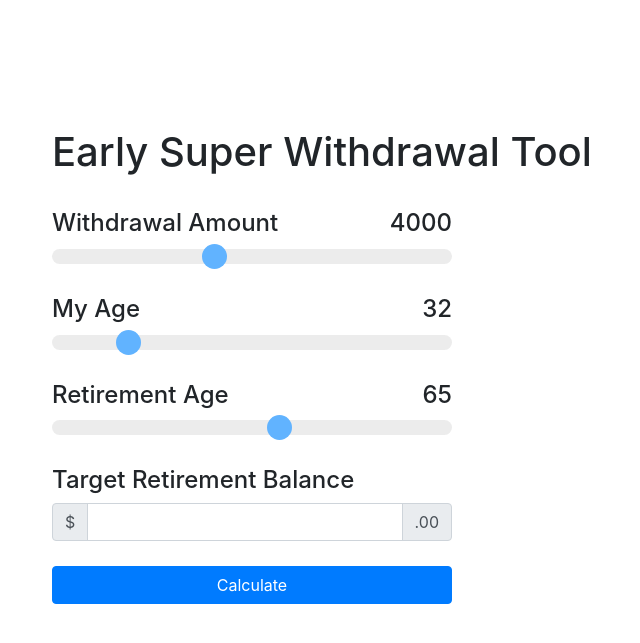
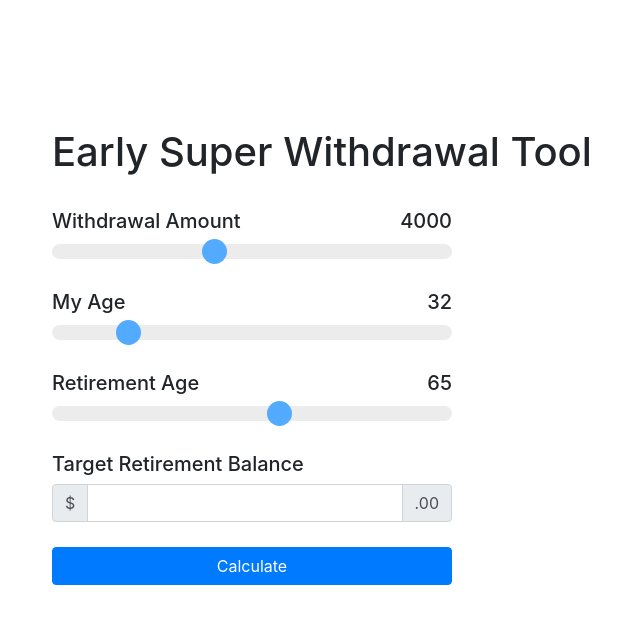
Before and after one commit to TianleJin/GovHack-2020, a Flask app: page / in a window 1280 px wide. Shown: the top 643 px of the page, without its empty margins (146-786 px from the left). Run offline with Flask 2, Linux system fonts and the light colour scheme; some libraries are stand-ins or nearby versions.

Commit message:
ui tweak

```diff
--- a/static/home.css
+++ b/static/home.css
@@ -39,7 +39,7 @@
     width: 25px;
     height: 25px;
     border-radius: 50%;
-    background: #1f93ff;
+    background: #0988ff;
     cursor: pointer;
   }
 
@@ -47,6 +47,6 @@
     width: 25px;
     height: 25px;
     border-radius: 50%;
-    background: #1f93ff;
+    background: #0988ff;
     cursor: pointer;
   }
--- a/templates/home.html
+++ b/templates/home.html
@@ -20,8 +20,8 @@
   <div class="input-container">
     <!-- Withdrawal Amount -->
     <div class="slider-label-container">
-      <h4>Withdrawal Amount</h4>
-      <h4 id="draw-amount-disp">4000</h4>
+      <h5>Withdrawal Amount</h5>
+      <h5 id="draw-amount-disp">4000</h5>
     </div>
     <input
       name="draw-amount"
@@ -37,8 +37,8 @@
     <!-- My Age -->
     <div class="input-container">
       <div class="slider-label-container">
-        <h4>My Age</h4>
-        <h4 id="my-age-disp">32</h4>
+        <h5>My Age</h5>
+        <h5 id="my-age-disp">32</h5>
       </div>
       <input
         name="my-age"
@@ -54,8 +54,8 @@
     <!-- Retirement Age -->
     <div class="input-container">
       <div class="slider-label-container">
-        <h4>Retirement Age</h4>
-        <h4 id="ret-age-disp">65</h4>
+        <h5>Retirement Age</h5>
+        <h5 id="ret-age-disp">65</h5>
       </div>
       <input
         name="ret-age"
@@ -70,7 +70,7 @@
 
     <!-- Target Retirement Balance -->
     <div class="input-container">
-      <h4>Target Retirement Balance</h4>
+      <h5>Target Retirement Balance</h5>
       <div class="input-group">
         <div class="input-group-prepend">
           <span class="input-group-text">$</span>
```
